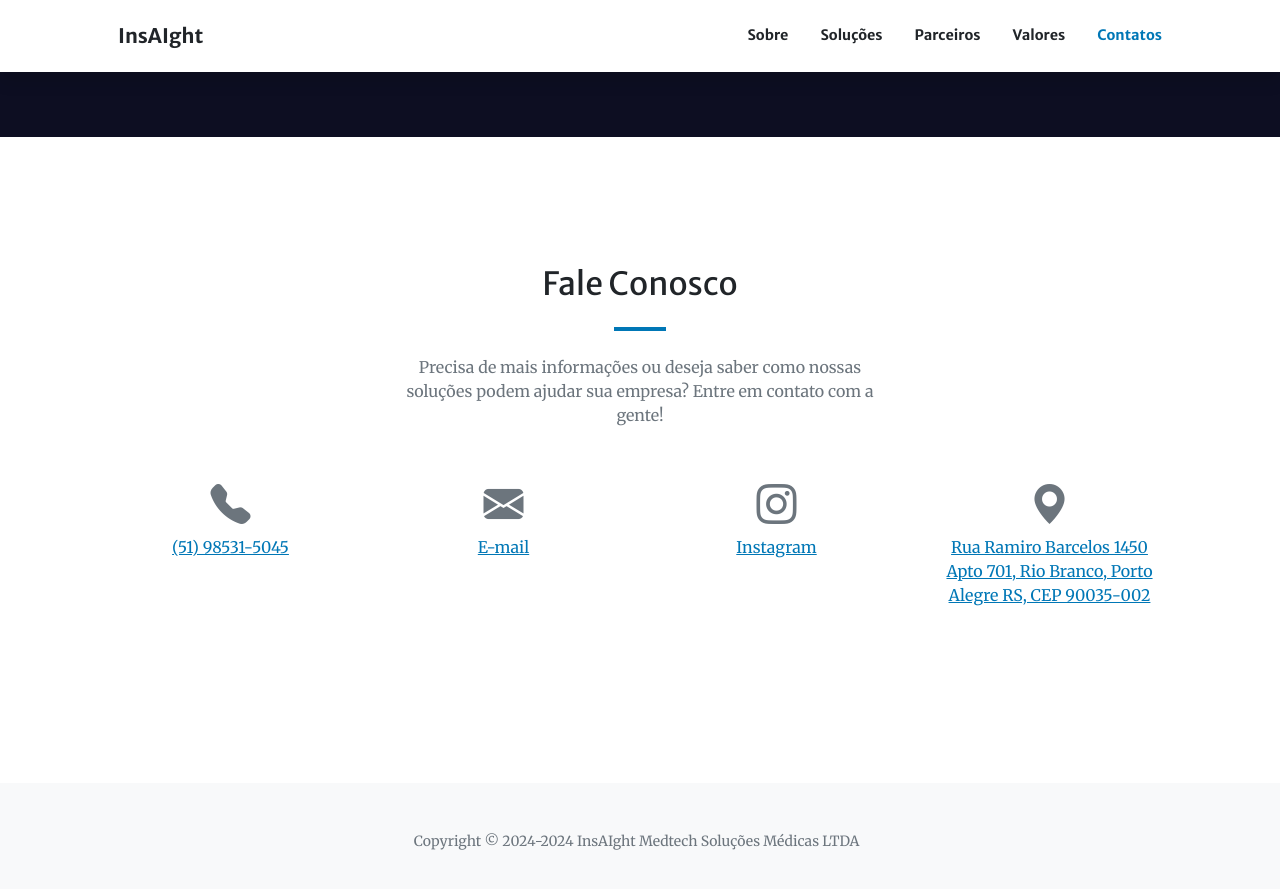
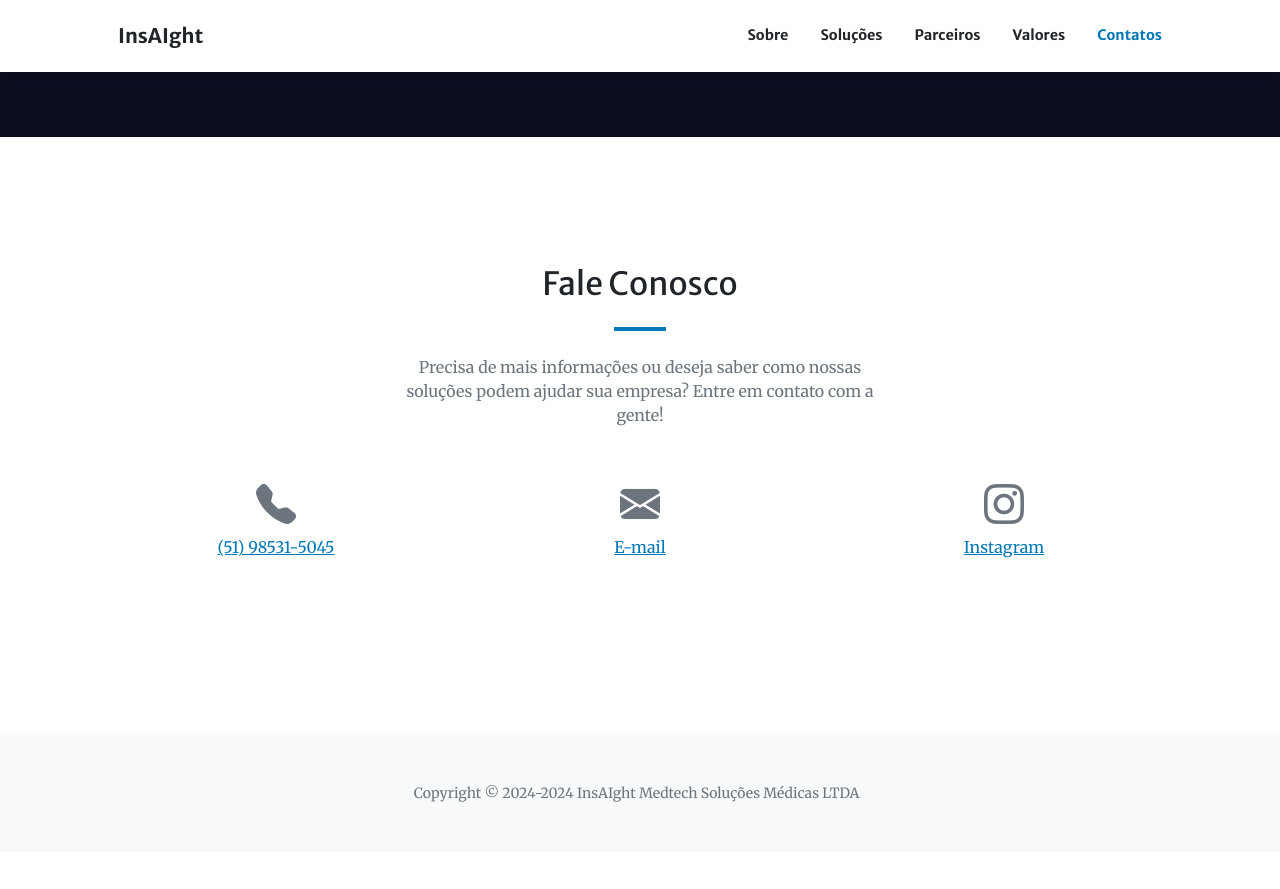
Before and after one commit to Vianest-iTec/vianest-itec.github.io, a Jekyll site: the page built from index.md, in a window 1280 px wide and 900 px high, scrolled down 4429 px. Shown: the top 889 px of the window. Built offline with Jekyll 4.4.1, drawn with Linux system fonts in a browser that asks for light colours; comment, search, counter and statistics services are not loaded; after the commit the page ends 5281 px from its top, so only the background shows below that.

Commit message:
feat: changing client information in footer

```diff
--- a/index.md
+++ b/index.md
@@ -100,12 +100,10 @@ sections:
         icon: bi-telephone-fill
       - title: E-mail
         icon: bi-envelope-fill
-        url: mailto:andreinakagawa@gmail.co
+        url: mailto:contato@insaightmedtech.com
       - title: Instagram
         icon: bi-instagram
         url: 'https://www.instagram.com/equipe_vianest/'
-      - title: Rua Ramiro Barcelos 1450 Apto 701, Rio Branco, Porto Alegre RS, CEP 90035-002
-        icon: bi-geo-alt-fill
-        url: 'https://maps.app.goo.gl/gsgmCT4ENjhUSP5Y8'
+
 
 ---
```
